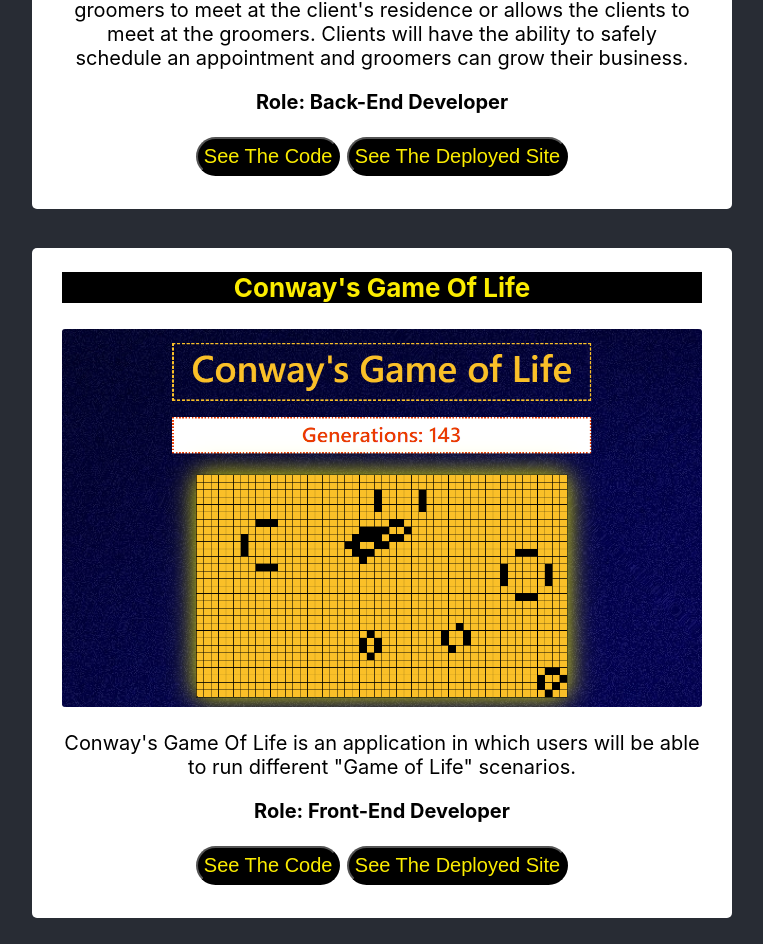
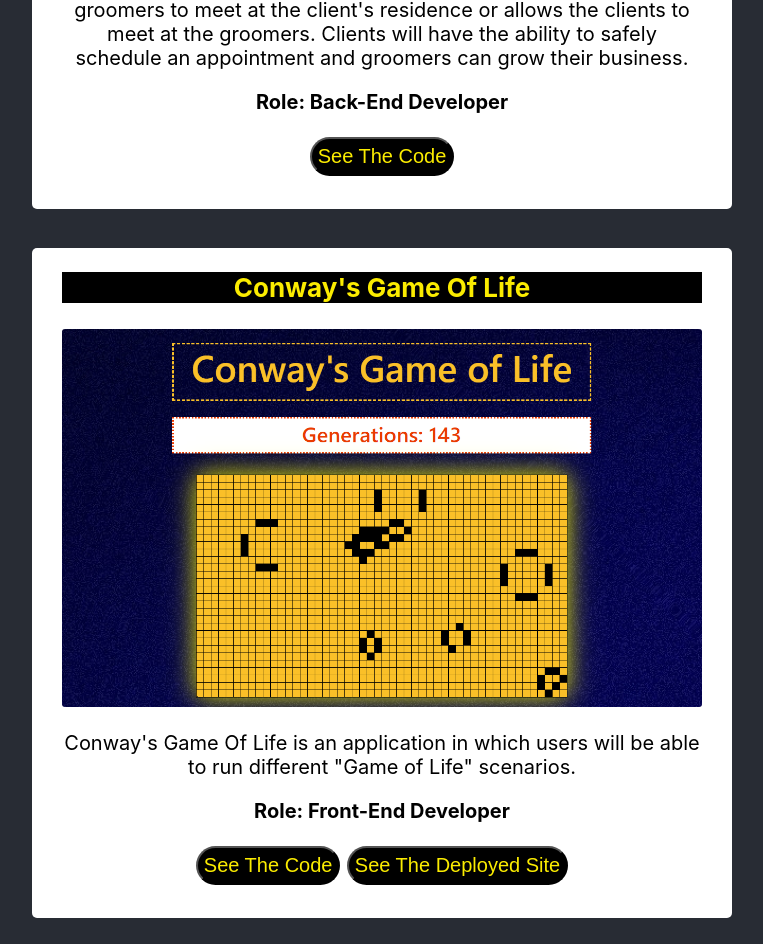
Before and after one commit to fnumilat/myportfolio, a React (Create React App) app in the folder my-portfolio/: page / in a window 1280 px wide. Shown: the part 1737-2681 px from the top of the page, without its empty margins (258-1021 px from the left). Built offline with nearby package versions, Linux system fonts and the light colour scheme.

Commit message:
Removed the deployed site button of Express Grommer project.

```diff
--- a/my-portfolio/src/projects components/ExpressGroomer.js
+++ b/my-portfolio/src/projects components/ExpressGroomer.js
@@ -19,7 +19,7 @@ function ExpressGroomer() {
       </div>
       <div className="Project-buttons">
         <a href="https://github.com/Lambda-School-Labs/LabsPT12-Express_Groomer-TeamD-BE" target="_blank"><button className="Project-button">See The Code</button></a>
-        <a href="https://main.d3jas6g6byv0f1.amplifyapp.com/" target="_blank"><button className="Project-button">See The Deployed Site</button></a>
+        {/* <a href="https://main.d3jas6g6byv0f1.amplifyapp.com/" target="_blank"><button className="Project-button">See The Deployed Site</button></a> */}
       </div>
     </div>
   );
```
